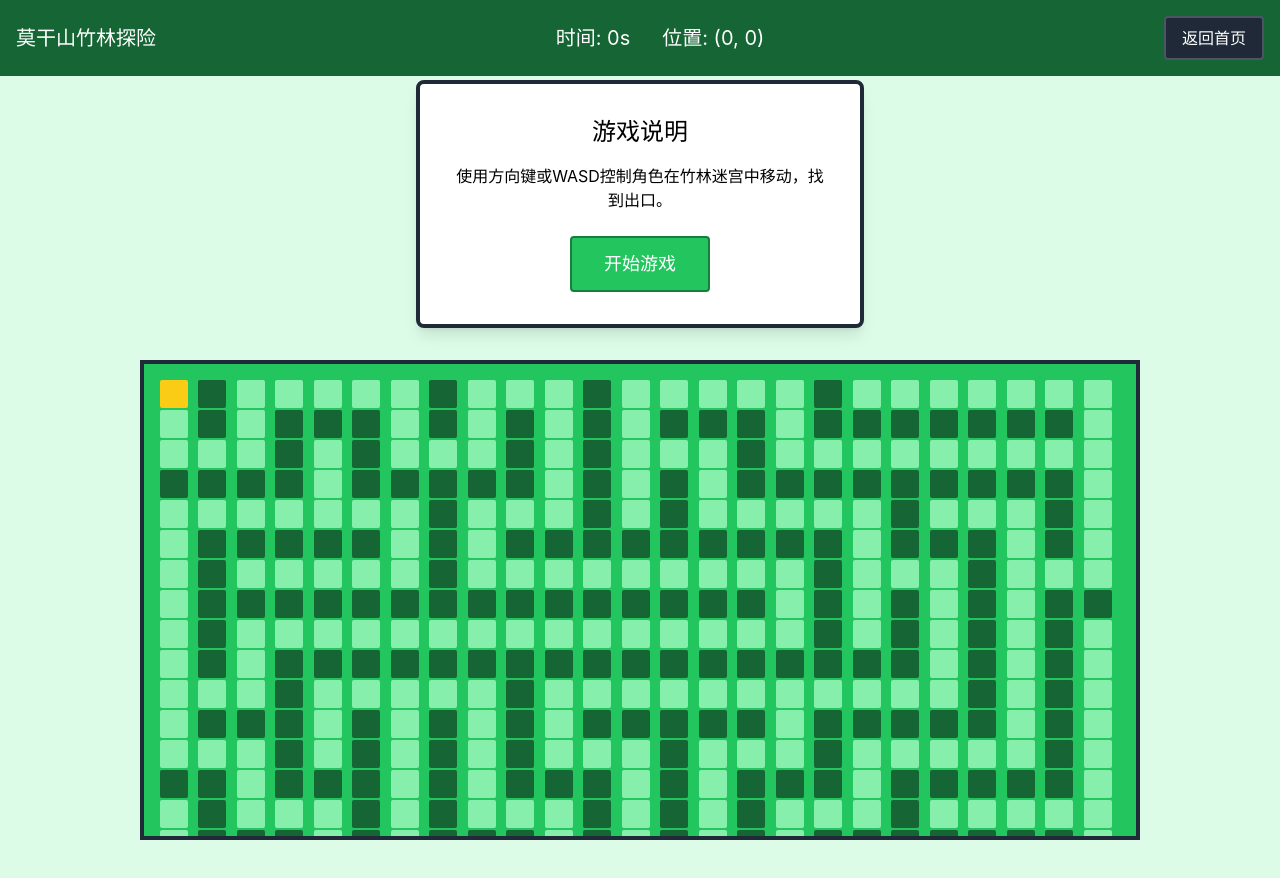
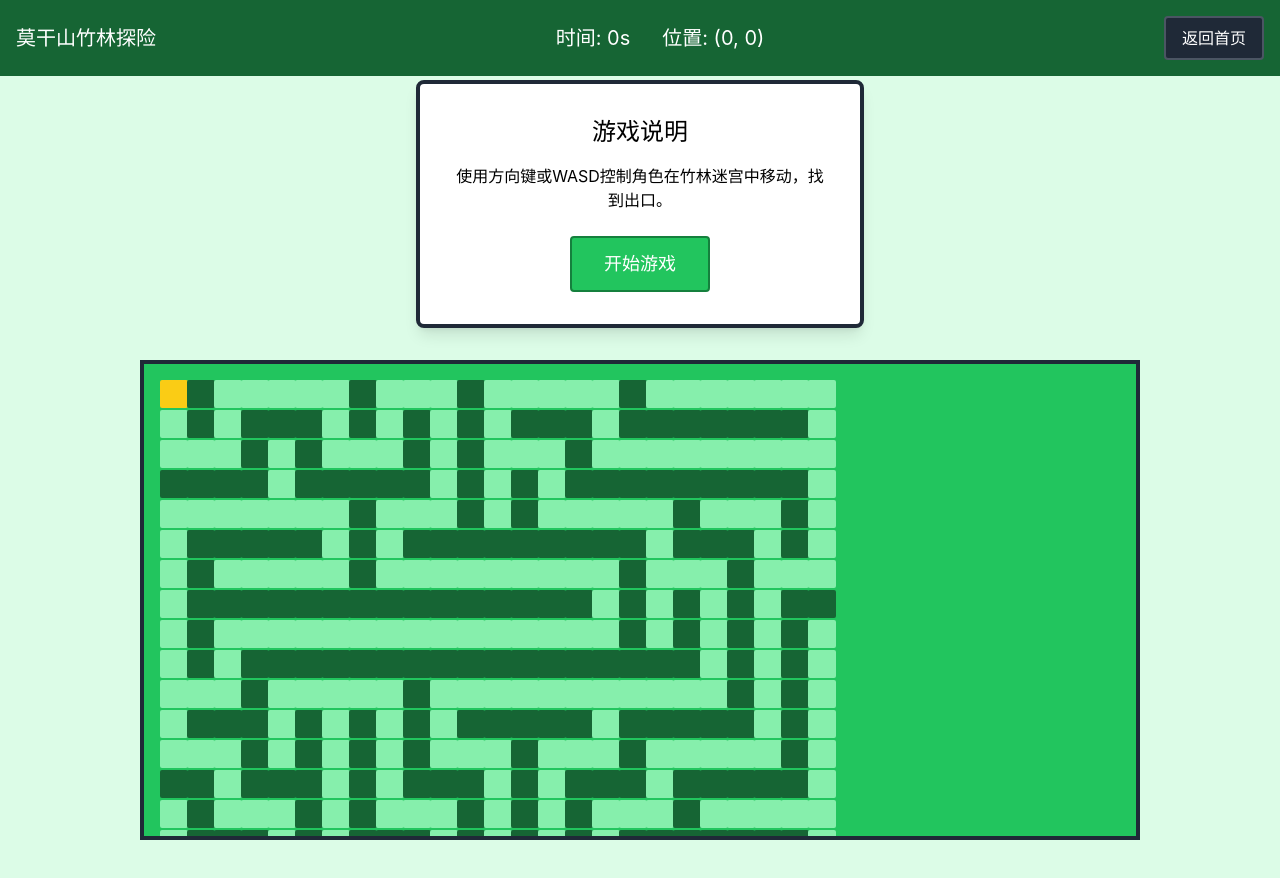
Before and after one commit to YeatsLiao/huzhou-playbox, a React (Vite) app: page /maze in a window 1280 px wide. Shown: the top 878 px of the page. Built offline with nearby package versions, Linux system fonts and the light colour scheme.

Commit message:
feat: 项目访问权限
Co-authored-by: traeagent <traeagent@users.noreply.github.com>

```diff
--- a/src/pages/MazeGame.tsx
+++ b/src/pages/MazeGame.tsx
@@ -238,16 +238,21 @@ export default function MazeGame() {
 
           {/* 迷宫 */}
           <div
-            className="border-4 border-gray-800 bg-green-500 p-4 mb-8 overflow-hidden"
+            className="border-4 border-gray-800 bg-green-500 p-4 mb-8"
             style={{
-              display: 'grid',
-              gridTemplateColumns: `repeat(${mazeWidth}, 1fr)`,
-              gap: '2px',
               width: '90vw',
               maxWidth: '1000px',
-              height: '60vh'
+              height: '60vh',
+              overflow: 'auto'
             }}
           >
+            <div
+              style={{
+                display: 'grid',
+                gridTemplateColumns: `repeat(${mazeWidth}, 25px)`,
+                gap: '2px'
+              }}
+            >
             {maze.map((row, y) =>
               row.map((cell, x) => {
                 const isPlayer = x === playerPosition.x && y === playerPosition.y;
@@ -280,6 +285,7 @@ export default function MazeGame() {
                 );
               })
             )}
+            </div>
           </div>
 
           {/* 游戏结束弹窗 */}
```
